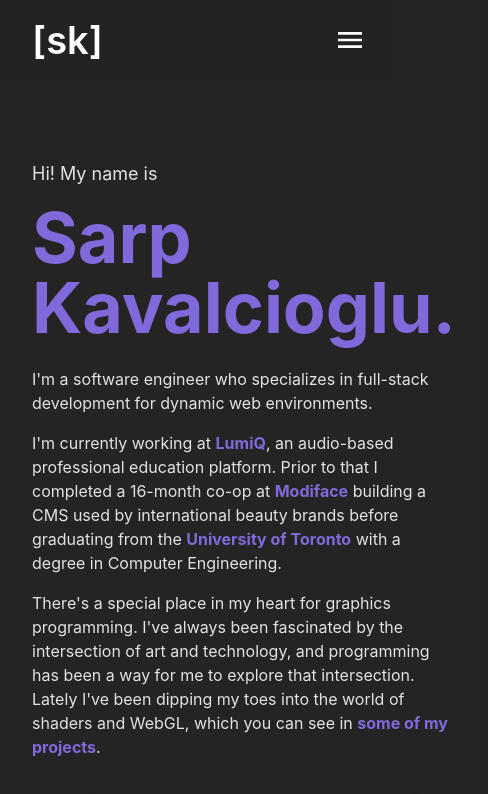
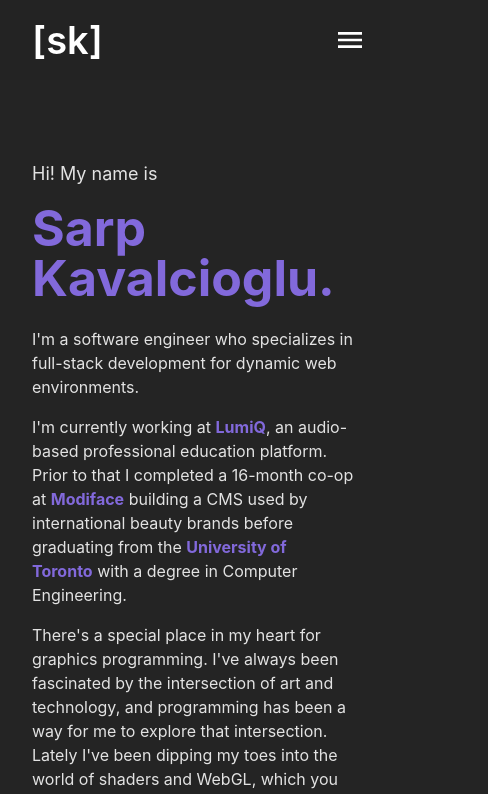
Before and after one commit to kavalcio/kavalcio.github.io, a React (Vite) app: page /projects#/about in a window 390 px wide. Shown: the top 794 px of the page, 488 px wide, since content can reach past the window. Built offline with nearby package versions, Linux system fonts and the light colour scheme.

Commit message:
Make about page size adaptive on mobile

```diff
--- a/src/components/About.jsx
+++ b/src/components/About.jsx
@@ -5,6 +5,7 @@ import { Link } from 'react-router-dom';
 // TODO: change design of page scroll bar, maybe make it always visible? it shift contents when switching between pages
 // TODO: change boxShadow direction based on mouse position
 // TODO: change cursor design
+// TODO: i could move images back to assets/images and import them individually in the content.js file, instead of putting them in the public folder
 const About = () => (
   <Box sx={styles.container}>
     <Box sx={styles.textContainer}>
@@ -65,12 +66,19 @@ const styles = {
       flexDirection: 'column',
       alignItems: 'center',
     },
+    [theme.breakpoints.down('sm')]: {
+      maxWidth: 'unset',
+    },
   }),
   headshot: (theme) => ({
     ml: 4,
     objectFit: 'cover',
     width: 350,
     height: 350,
+    [theme.breakpoints.down('sm')]: {
+      width: '100%',
+      height: 'auto',
+    },
     borderRadius: 6,
     aspectRatio: 1,
     transition: 'box-shadow 0.2s ease',
@@ -98,13 +106,16 @@ const styles = {
     mb: 2,
     fontSize: 18,
   },
-  bigText: {
+  bigText: (theme) => ({
     fontSize: 70,
     fontWeight: 'bold',
     color: 'purple2',
     lineHeight: 1,
     mb: 3,
-  },
+    [theme.breakpoints.down('sm')]: {
+      fontSize: 50,
+    },
+  }),
   link: {
     color: 'purple2',
     textDecoration: 'none',
--- a/tsconfig.json
+++ b/tsconfig.json
@@ -14,7 +14,6 @@
     "jsx": "react-jsx",
     "baseUrl": "./",
     "paths": {
-      "@/assets": ["src/assets/index.ts"],
       "@/components": ["src/components/index.ts"],
       "@/config": ["src/config/index.ts"],
       "@/constants": ["src/constants/index.ts"],
```
